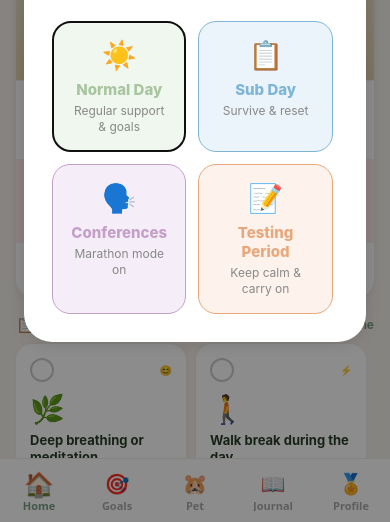
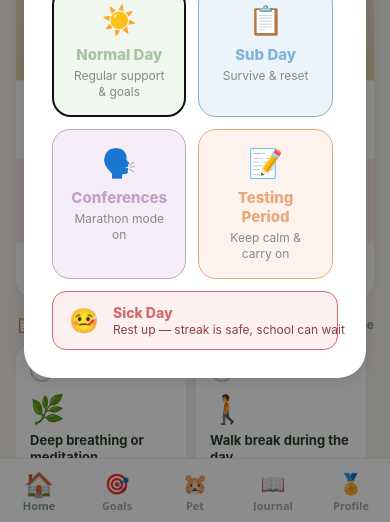
Before and after one commit to kennady-scott/equilibrium-teacher, a React Native app drawn with its web renderer: screen /Home in a window 390 px wide. Shown: the part 322-844 px from the top of the page. Built offline with nearby package versions, Linux system fonts and the light colour scheme; some packages are replaced by stand-ins of ours; animation ran at ten frames a second.

Commit message:
Add Sick Day mode — full-width bar in day picker, streak safe
Co-Authored-By: Claude Sonnet 4.6 <noreply@anthropic.com>

```diff
--- a/src/components/DayModeModal.js
+++ b/src/components/DayModeModal.js
@@ -59,6 +59,19 @@ export default function DayModeModal({ visible, onSelect }) {
               </TouchableOpacity>
             ))}
           </View>
+
+          {/* Sick Day — full-width bar */}
+          <TouchableOpacity
+            style={styles.sickBar}
+            onPress={() => onSelect('sick')}
+            activeOpacity={0.75}
+          >
+            <Text style={styles.sickEmoji}>🤒</Text>
+            <View>
+              <Text style={styles.sickLabel}>Sick Day</Text>
+              <Text style={styles.sickDesc}>Rest up — streak is safe, school can wait</Text>
+            </View>
+          </TouchableOpacity>
         </View>
       </View>
     </Modal>
@@ -100,4 +113,21 @@ const styles = StyleSheet.create({
   tileEmoji: { fontSize: 28, marginBottom: 4 },
   tileLabel: { fontSize: 15, fontWeight: '800', textAlign: 'center' },
   tileDesc: { fontSize: 12, color: '#888', textAlign: 'center', lineHeight: 16 },
+
+  sickBar: {
+    flexDirection: 'row',
+    alignItems: 'center',
+    gap: 14,
+    width: '100%',
+    marginTop: 12,
+    backgroundColor: '#FDF0F0',
+    borderRadius: 14,
+    borderWidth: 1.5,
+    borderColor: '#D4696B',
+    paddingVertical: 12,
+    paddingHorizontal: 16,
+  },
+  sickEmoji: { fontSize: 24 },
+  sickLabel: { fontSize: 14, fontWeight: '800', color: '#D4696B' },
+  sickDesc: { fontSize: 12, color: '#8B4040', marginTop: 1 },
 });
--- /dev/null
+++ b/src/components/SickDayCard.js
@@ -0,0 +1,130 @@
+import React, { useState } from 'react';
+import { View, Text, TouchableOpacity, StyleSheet } from 'react-native';
+
+const CHECKLIST = [
+  { id: 'rest',    emoji: '🛌', label: 'Rest — actually rest' },
+  { id: 'fluids',  emoji: '💧', label: 'Drink lots of fluids' },
+  { id: 'food',    emoji: '🍜', label: 'Eat something warm' },
+  { id: 'meds',    emoji: '💊', label: 'Take your medicine' },
+  { id: 'nophone', emoji: '📵', label: 'No school emails today' },
+  { id: 'kind',    emoji: '🤧', label: 'Be gentle with yourself' },
+];
+
+const RED = '#D4696B';
+const RED_LIGHT = '#FDF0F0';
+
+export default function SickDayCard() {
+  const [checked, setChecked] = useState({});
+
+  function toggle(id) {
+    setChecked(prev => ({ ...prev, [id]: !prev[id] }));
+  }
+
+  const doneCount = CHECKLIST.filter(i => checked[i.id]).length;
+  const allDone = doneCount === CHECKLIST.length;
+
+  return (
+    <View style={styles.card}>
+      <View style={styles.headerRow}>
+        <Text style={styles.title}>🤒 Sick Day</Text>
+        <View style={styles.streakBadge}>
+          <Text style={styles.streakBadgeText}>🔥 Streak safe</Text>
+        </View>
+      </View>
+      <Text style={styles.subtitle}>
+        Sick days never affect your streak. Don't think about school — your only job today is to get better.
+      </Text>
+
+      <View style={styles.checklist}>
+        {CHECKLIST.map(item => (
+          <TouchableOpacity
+            key={item.id}
+            style={[styles.checkRow, checked[item.id] && styles.checkRowDone]}
+            onPress={() => toggle(item.id)}
+            activeOpacity={0.7}
+          >
+            <View style={[styles.checkbox, checked[item.id] && styles.checkboxDone]}>
+              {checked[item.id] && <Text style={styles.checkmark}>✓</Text>}
+            </View>
+            <Text style={styles.checkEmoji}>{item.emoji}</Text>
+            <Text style={[styles.checkLabel, checked[item.id] && styles.checkLabelDone]}>
+              {item.label}
+            </Text>
+          </TouchableOpacity>
+        ))}
+      </View>
+
+      {allDone && (
+        <View style={styles.doneMsg}>
+          <Text style={styles.doneMsgText}>That's all you need to do. Feel better soon. 🐹</Text>
+        </View>
+      )}
+    </View>
+  );
+}
+
+const styles = StyleSheet.create({
+  card: {
+    backgroundColor: RED_LIGHT,
+    borderRadius: 20,
+    padding: 20,
+    marginBottom: 16,
+    shadowColor: '#000',
+    shadowOpacity: 0.05,
+    shadowRadius: 8,
+    elevation: 2,
+  },
+  headerRow: {
+    flexDirection: 'row',
+    alignItems: 'center',
+    justifyContent: 'space-between',
+    marginBottom: 8,
+  },
+  title: { fontSize: 20, fontWeight: '800', color: '#5A1A1B' },
+  streakBadge: {
+    backgroundColor: '#fff',
+    borderRadius: 20,
+    paddingHorizontal: 10,
+    paddingVertical: 4,
+    borderWidth: 1.5,
+    borderColor: RED,
+  },
+  streakBadgeText: { fontSize: 12, fontWeight: '700', color: RED },
+  subtitle: { fontSize: 13, color: '#8B4040', lineHeight: 20, marginBottom: 18 },
+
+  checklist: { gap: 8 },
+  checkRow: {
+    flexDirection: 'row',
+    alignItems: 'center',
+    backgroundColor: '#fff',
+    borderRadius: 12,
+    padding: 12,
+    gap: 10,
+    borderWidth: 1.5,
+    borderColor: 'transparent',
+  },
+  checkRowDone: { borderColor: RED, backgroundColor: '#FAD9D9' },
+  checkbox: {
+    width: 22,
+    height: 22,
+    borderRadius: 11,
+    borderWidth: 2,
+    borderColor: '#E8B4B4',
+    alignItems: 'center',
+    justifyContent: 'center',
+  },
+  checkboxDone: { backgroundColor: RED, borderColor: RED },
+  checkmark: { fontSize: 12, color: '#fff', fontWeight: '800' },
+  checkEmoji: { fontSize: 16 },
+  checkLabel: { fontSize: 14, color: '#8B4040', fontWeight: '500', flex: 1 },
+  checkLabelDone: { color: '#5A1A1B', fontWeight: '700' },
+
+  doneMsg: {
+    marginTop: 16,
+    backgroundColor: RED,
+    borderRadius: 14,
+    padding: 14,
+    alignItems: 'center',
+  },
+  doneMsgText: { fontSize: 15, fontWeight: '700', color: '#fff', textAlign: 'center' },
+});
--- a/src/context/AppContext.js
+++ b/src/context/AppContext.js
@@ -71,6 +71,7 @@ export function AppProvider({ children }) {
     const now = new Date();
     const dow = now.getDay(); // 0=Sun, 6=Sat
     if (dow === 0 || dow === 6) return; // weekends don't count
+    if (currentDayMode === 'sick' || currentDayMode === 'sub') return; // sick/sub days don't count
 
     const today = now.toDateString();
     if (streak.days[today]) return; // already counted
--- a/src/screens/HomeScreen.js
+++ b/src/screens/HomeScreen.js
@@ -8,6 +8,7 @@ import PippinCharacter from '../components/PippinCharacter';
 import PippinHabitat from '../components/PippinHabitat';
 import HardDayCard from '../components/HardDayCard';
 import SubDayCard from '../components/SubDayCard';
+import SickDayCard from '../components/SickDayCard';
 import DayModeModal from '../components/DayModeModal';
 
 const MOODS = [
@@ -105,11 +106,13 @@ export default function HomeScreen() {
   };
   const baseState = petStateMap[petMood];
   const { bg } = baseState;
-  const msg      = isHardDay           ? "I'm right here with you 💙"
-                 : currentDayMode === 'sub' ? 'Rest up. I\'ll hold things down 🐹'
+  const msg      = isHardDay                ? "I'm right here with you 💙"
+                 : currentDayMode === 'sub'  ? 'Rest up. I\'ll hold things down 🐹'
+                 : currentDayMode === 'sick' ? 'Feel better soon. I\'ve got you 🐹'
                  : baseState.msg;
-  const msgColor = isHardDay           ? '#5B8DB8'
-                 : currentDayMode === 'sub' ? '#5B9E8F'
+  const msgColor = isHardDay                ? '#5B8DB8'
+                 : currentDayMode === 'sub'  ? '#5B9E8F'
+                 : currentDayMode === 'sick' ? '#D4696B'
                  : baseState.msgColor;
 
   const featuredGoals = goals.filter(g => g.featured).slice(0, 6).map(g => {
@@ -171,7 +174,7 @@ export default function HomeScreen() {
             </View>
             <View style={styles.stageWrap}>
               <Animated.View style={{ transform: [{ rotate: wiggle.interpolate({ inputRange: [-10, 10], outputRange: ['-10deg', '10deg'] }) }] }}>
-                <PippinCharacter mood={petMood} dayState={isHardDay ? 'awake' : currentDayMode === 'sub' ? 'happy' : dayProgress.state} size={170} critical={isCritical && !isHardDay && currentDayMode !== 'sub'} />
+                <PippinCharacter mood={petMood} dayState={isHardDay ? 'awake' : (currentDayMode === 'sub' || currentDayMode === 'sick') ? 'happy' : dayProgress.state} size={170} critical={isCritical && !isHardDay && currentDayMode !== 'sub'} />
               </Animated.View>
             </View>
             {/* Message bubble — lower-left inside habitat */}
@@ -242,10 +245,13 @@ export default function HomeScreen() {
         {/* Sub Day card */}
         {currentDayMode === 'sub' && <SubDayCard />}
 
+        {/* Sick Day card */}
+        {currentDayMode === 'sick' && <SickDayCard />}
+
         {/* Goals — full width tiles */}
         <View style={styles.sectionHeader}>
           <Text style={styles.sectionTitle}>
-            {currentDayMode === 'sub' ? '💛 Goals — no pressure today' : '📋 Today\'s Goals'}
+            {currentDayMode === 'sub' || currentDayMode === 'sick' ? '💛 Goals — no pressure today' : '📋 Today\'s Goals'}
           </Text>
           <Text style={styles.doneCount}>{doneCount} of {totalGoals} done</Text>
         </View>
```
Also changed, not shown: dist/index.html, 2 other files.
